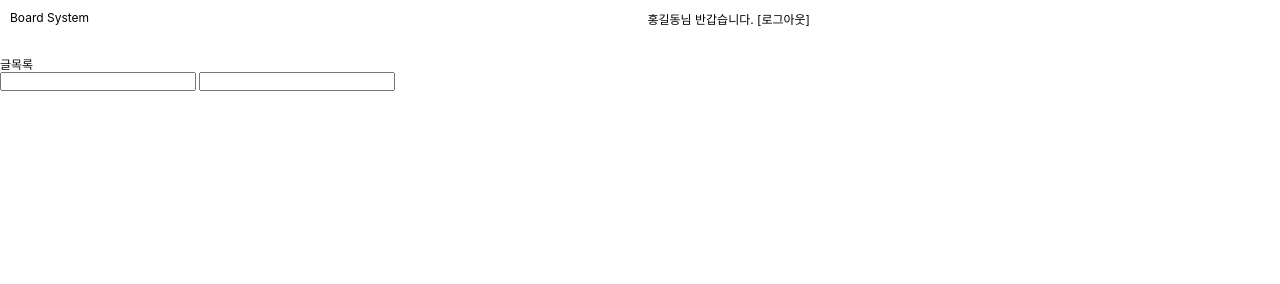
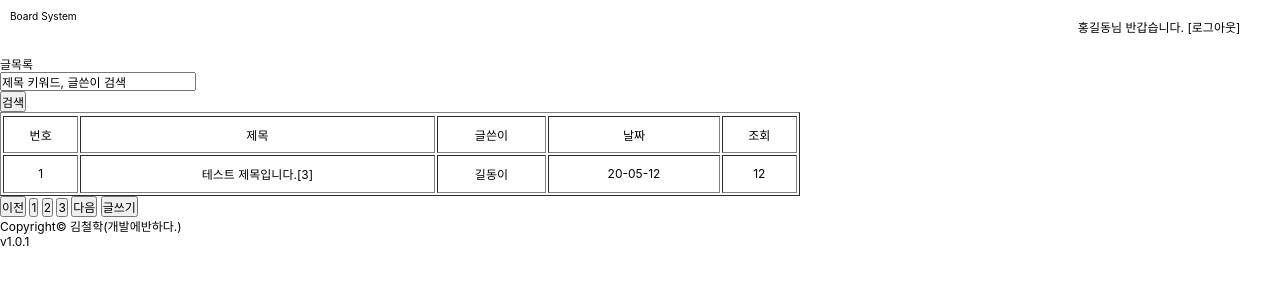
Before and after one commit to psh789/html, a plain HTML site: page Board/article/list.html in a window 1280 px wide. Drawn offline with Linux system fonts and the light colour scheme.

Commit message:
htmlstudy

```diff
--- a/Board/article/list.html
+++ b/Board/article/list.html
@@ -20,19 +20,66 @@
         }
 
         header {
-
+            display: flex;
             width: 800px;
             height: 35px;
             left: 560px;
             padding: 10px ;
+            text-align: left;
 
         }
-     header .top {
-        float: left;
-     }
-    header .logout {
-        float: right;
-    }
+
+        header .top {
+            width: 67.87px;
+            height: 14px;
+           font-size: 10.13px;
+           line-height: 12.25px;
+
+
+        }
+
+        header .logout {
+
+            position: relative;
+            left: 1000px;
+            width: 175.2px;
+            height: 14px;
+            top: 11px;
+
+            font-size: 12px;
+            line-height: 14.52px;
+            font-weight: 400;
+
+
+        }
+        header .logout > span {
+           font-weight: 400;
+            font-size: 12px;
+            line-height: 14.52px;
+
+        }
+
+
+
+
+
+
+table{
+
+width: 800px;
+height: 84px;
+top: 51px;
+padding: 1px 0px 0.5px 0px;
+gap: 0px;
+border: 2px 0px 0px 0px;
+opacity: 0px;
+
+
+
+
+
+
+}
 
 
 
@@ -44,26 +91,60 @@
 <body>
     <div id="wrapper">
         <header>
-            <div class=" top "> Board System</div>
-
-                     <div class=" logout"> 홍길동님 반갑습니다.
+            <div class="top"> Board System</div>
+            <div class="logout"> 홍길동님 반갑습니다.
                 <span>[로그아웃]</span>
             </div>
         </header>
         <main>
+            <section>
             <div>
                 <nav>
                     <a href="#">글목록</a>
                     <form action="">
-                        <input type="검색">
-                        <input type="Container">
 
+                        <p>
+
+                            <input type="text" value="제목 키워드, 글쓴이 검색">
+                        </p>
+                        <input type="submit" value="검색">
+                        <table border="1">
+                            <tr>
+                                <th>번호</th>
+                                <th>제목</th>
+                                <th>글쓴이</th>
+                                <th>날짜</th>
+                                <th>조회</th>
+                            </tr>
+                            <tr>
+                                <th>1</th>
+                                <th>테스트 제목입니다.[3]</th>
+                                <th>길동이</th>
+                                <th>20-05-12</th>
+                                <th>12</th>
+                            </tr>
+
+                        </table>
+                        <input type="button" value="이전">
+                        <input type="button" value="1">
+                        <input type="button" value="2">
+                        <input type="button" value="3">
+                        <input type="button" value="다음">
+
+                        <input type="button" value="글쓰기">
                     </form>
 
                 </nav>
             </div>
+        </section>
         </main>
 
     </div>
+    <footer>
+        <div class="copyright">
+            Copyright© 김철학(개발에반하다.)<br>
+            v1.0.1
+        </div>
+    </footer>
 </body>
 </html>
```
